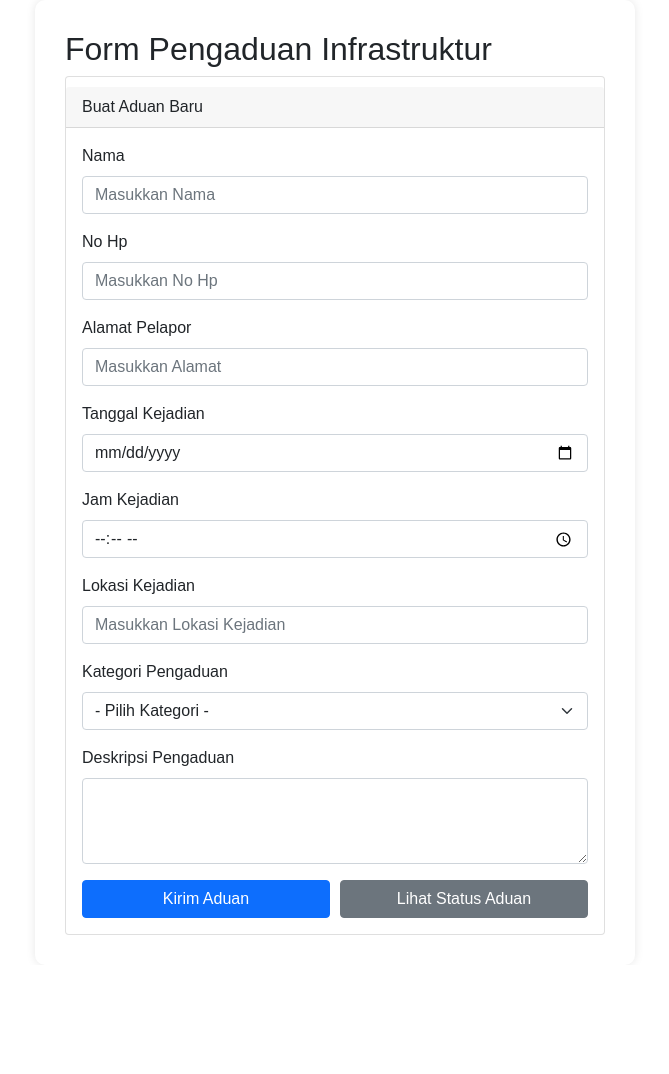
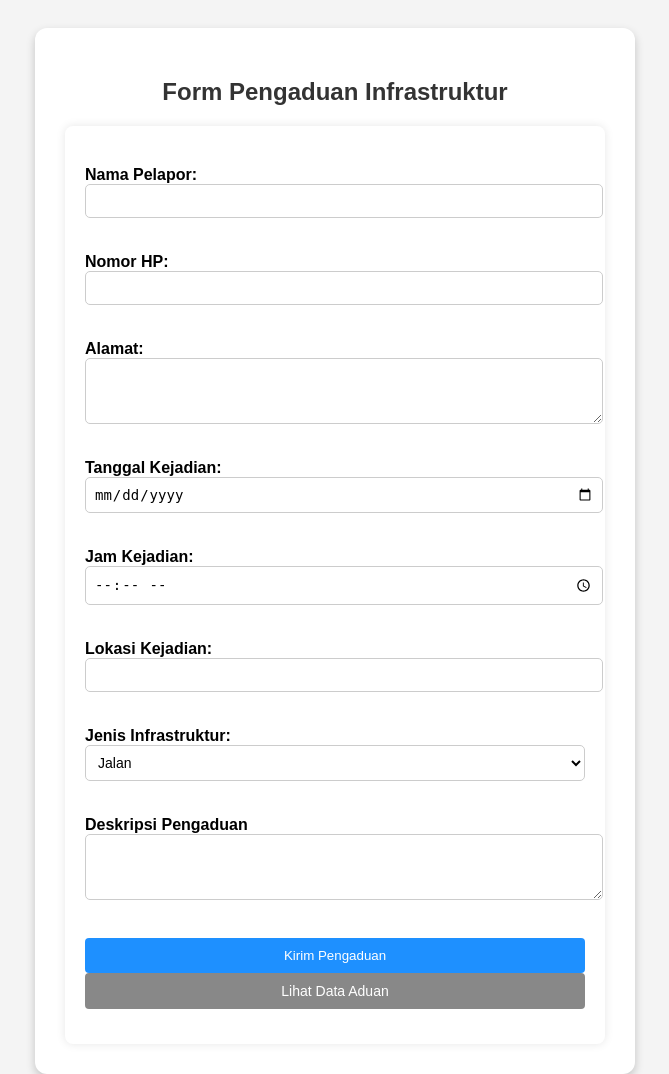
Before and after one commit to nalenpl12/PemWeb, a PHP site: page /form_pengaduan.php in a window 1280 px wide. Shown: the whole page, without its empty margins (305-974 px from the left). Before the commit the page ends 935 px from the top, so only its background shows below. Run offline with PHP 8.4, Linux system fonts and the light colour scheme.

Commit message:
Reva update

```diff
--- a/form_pengaduan.php
+++ b/form_pengaduan.php
@@ -3,16 +3,16 @@
 include 'config/koneksi.php';
 
 //Inisialisasi Variabel
-$nama       = "";
-$nohp       = "";
-$alamat     = "";
-$tanggal    = "";
-$jam        = "";
-$lokasi     = "";
-$kategori   = "";
-$deskripsi  = "";
-$error      = "";
-$sukses     = "";
+$nama = "";
+$nohp = "";
+$alamat = "";
+$tanggal = "";
+$jam = "";
+$lokasi = "";
+$kategori = "";
+$deskripsi = "";
+$error = "";
+$sukses = "";
 
 //Definisikan $op untuk menghindari warning
 $op = isset($_GET['op']) ? $_GET['op'] : "";
@@ -35,14 +35,14 @@ if ($op == 'edit' && isset($_GET['id_aduan'])) {
     $sql1 = "SELECT * FROM aduan WHERE id_aduan = '$id_aduan'";
     $q1 = mysqli_query($koneksi, $sql1);
     if ($row1 = mysqli_fetch_array($q1)) {
-        $nama       = $row1['nama'];
-        $nohp       = $row1['nohp'];
-        $alamat     = $row1['alamat'];
-        $tanggal    = $row1['tanggal'];
-        $jam        = $row1['jam'];
-        $lokasi     = $row1['lokasi'];
-        $kategori   = $row1['kategori'];
-        $deskripsi  = $row1['deskripsi'];
+        $nama = $row1['nama'];
+        $nohp = $row1['nohp'];
+        $alamat = $row1['alamat'];
+        $tanggal = $row1['tanggal'];
+        $jam = $row1['jam'];
+        $lokasi = $row1['lokasi'];
+        $kategori = $row1['kategori'];
+        $deskripsi = $row1['deskripsi'];
     } else {
         $error = "Data tidak ditemukan";
     }
@@ -50,18 +50,17 @@ if ($op == 'edit' && isset($_GET['id_aduan'])) {
 
 //Tambah atau Edit Data
 if ($_SERVER["REQUEST_METHOD"] == "POST") {
-    $nama       = $_POST['nama'];
-    $nohp       = $_POST['nohp'];
-    $alamat     = $_POST['alamat'];
-    $tanggal    = $_POST['tanggal'];
-    $jam        = $_POST['jam'];
-    $lokasi     = $_POST['lokasi'];
-    $kategori   = $_POST['kategori'];
-    $deskripsi  = $_POST['deskripsi'];
+    $nama = $_POST['nama'];
+    $nohp = $_POST['nohp'];
+    $alamat = $_POST['alamat'];
+    $tanggal = $_POST['tanggal'];
+    $jam = $_POST['jam'];
+    $lokasi = $_POST['lokasi'];
+    $kategori = $_POST['kategori'];
+    $deskripsi = $_POST['deskripsi'];
 
-    if ($q1) {
-        header("Location: StatusAduan.php");
-        exit;
+    if (!preg_match('/^\d+$/', $nohp)) {
+        $error = "Nomor HP hanya boleh berisi angka!";
     }
 
     if ($nama && $nohp && $alamat && $tanggal && $jam && $lokasi && $kategori && $deskripsi) {
@@ -94,6 +93,8 @@ if ($_SERVER["REQUEST_METHOD"] == "POST") {
 
     } else {
         $error = "Silakan isi semua data!";
+        header("Location: StatusAduan.php");
+        exit;
     }
 }
 ?>
@@ -104,137 +105,172 @@ if ($_SERVER["REQUEST_METHOD"] == "POST") {
 <head>
     <meta charset="UTF-8">
     <meta name="viewport" content="width=device-width, initial-scale=1.0">
-    <title>Form Pengaduan</title>
-    <link href="https://cdn.jsdelivr.net/npm/bootstrap@5.0.2/dist/css/bootstrap.min.css" rel="stylesheet" integrity="sha384-EVSTQN3/azprG1Anm3QDgpJLIm9Nao0Yz1ztcQTwFspd3yD65VohhpuuCOmLASjC" crossorigin="anonymous">
+    <title>Form Pengaduan Infrastruktur</title>
     <style>
-        .mx-auto {
-            width: 600px;
-            border-radius: 10px;
+        body {
+            font-family: Arial, sans-serif;
+            background-color: #f4f4f4;
+            background-size: cover;
+            background-position: center;
+            background-attachment: fixed;
+            display: grid;
+            flex-direction: column;
+            align-items: center;
+            justify-content: center;
+            height: 100vh;
+            padding: 20px;
+
+        }
+
+        .container {
+            background: #fff;
             padding: 30px;
+            border-radius: 12px;
+            box-shadow: 0px 4px 10px rgba(0, 0, 0, 0.2);
+            width: 90%;
+            max-width: 700px;
+        }
+
+        h2 {
+            text-align: center;
+            color: #333;
+        }
+
+        .form-group {
+            display: flex;
+            flex-direction: column;
+            margin-bottom: 15px;
+            margin-top: 5px;
+        }
+
+        form {
+            display: grid;
+            background: #fff;
+            padding: 20px;
+            border-radius: 8px;
+            width: 500px;
             box-shadow: 0 0 10px rgba(0, 0, 0, 0.1);
         }
 
-        body {
-            font-family: Arial, Helvetica, sans-serif;
-            background: white;
+        label {
+            display: block;
+            margin-top: 15px;
+            font-weight: bold;
         }
 
-        .btn-container {
-            display: flex;
-            justify-content: space-between;
-            gap: 10px;
-            margin-top: 15px;
+        input,
+        select,
+        textarea {
+            width: 100%;
+            padding: 8px;
+            border: 1px solid #ccc;
+            border-radius: 5px;
+            font-size: 14px;
+            background-color: #fff;
         }
 
-        .btn-container .btn {
-            width: 50%;
+        button {
+            margin-top: 18px;
+            background-color: dodgerblue;
+            color: white;
+            padding: 10px 15px;
+            border: none;
+            border-radius: 4px;
+            cursor: pointer;
+            text-decoration: none;
+            display: inline-block;
         }
 
-        .card-header {
-            margin-top: 10px;
+        .button-link {
+            display: inline-block;
+            padding: 10px 15px;
+            background-color: #888;
+            /* abu-abu */
+            color: white;
+            border: none;
+            border-radius: 4px;
+            text-align: center;
+            text-decoration: none;
+            font-size: 14px;
+            cursor: pointer;
+            transition: background-color 0.3s ease;
+        }
+
+        a.button-link:hover {
+            background-color: #666;
+        }
+
+        button:hover {
+            background-color: dodgerblue;
         }
     </style>
 </head>
 
 <body>
-    <div class="mx-auto">
+    <div class="container">
         <h2>Form Pengaduan Infrastruktur</h2>
-        <div class="card">
-            <!--Memasukkan Data-->
-            <div class="card-header">
-                Buat Aduan Baru
-            </div>
-            <div class="card-body">
-                <?php if ($error) {
-                    ?>
-                    <div class="alert alert-danger" role="alert">
-                        <?php echo $error ?>
-                    </div>
-                    <?php
-                }
-                ?>
 
-                <?php if ($sukses) {
-                    ?>
-                    <div class="alert alert-success" role="alert">
-                        <?php echo $sukses ?>
-                    </div>
-                    <?php
-                }
-                ?>
+        <div class="alert error"><?php echo $error; ?></div>
+        <?php ; ?>
 
-                <form action="" method="POST">
+        <?php if ($sukses): ?>
+            <div class="alert success"><?php echo $sukses; ?></div>
+        <?php endif; ?>
 
-                    <div class="mb-3">
-                        <label for="nama" class="form-label">Nama</label>
-                        <input type="text" class="form-control" id="nama" name="nama"
-                            value="<?php echo htmlspecialchars($nama ?? ''); ?>" placeholder="Masukkan Nama" required>
+        <form method="POST">
+            <div class="form-group">
+                <label for="nama">Nama Pelapor:</label>
+                <input type="text" name="nama" id="nama" value="<?= htmlspecialchars($nama) ?>" required>
             </div>
 
-                    <div class="mb-3">
-                        <label for="nohp" class="form-label">No Hp</label>
-                        <input type="number" class="form-control" id="nohp" name="nohp"
-                            value="<?php echo htmlspecialchars($nohp ?? ''); ?>" placeholder="Masukkan No Hp" required>
+            <div class="form-group">
+                <label for="nohp">Nomor HP:</label>
+                <input type="text" name="nohp" id="nohp" value="<?= htmlspecialchars($nohp) ?>" required
+                    pattern="^[0-9]{10,15}$" title="Nomor HP hanya boleh berisi angka (10–15 digit)">
             </div>
 
-                    <div class="mb-3">
-                        <label for="alamat" class="form-label">Alamat Pelapor</label>
-                        <input type="text" class="form-control" id="alamat" name="alamat"
-                            value="<?php echo htmlspecialchars($alamat ?? ''); ?>" placeholder="Masukkan Alamat"
-                            required>
+            <div class="form-group">
+                <label for="alamat">Alamat:</label>
+                <textarea name="alamat" id="alamat" rows="3" required><?= htmlspecialchars($alamat) ?></textarea>
             </div>
 
-                    <div class="mb-3">
-                        <label for="tanggal" class="form-label">Tanggal Kejadian</label>
-                        <input type="date" class="form-control" id="tanggal" name="tanggal"
-                            value="<?php echo htmlspecialchars($tanggal ?? ''); ?>">
+            <div class="form-group">
+                <label for="tanggal">Tanggal Kejadian:</label>
+                <input type="date" name="tanggal" id="tanggal" value="<?= htmlspecialchars($tanggal) ?>" required>
             </div>
 
-                    <div class="mb-3">
-                        <label for="jam" class="form-label">Jam Kejadian</label>
-                        <input type="time" class="form-control" id="jam" name="jam"
-                            value="<?php echo htmlspecialchars($jam ?? ''); ?>">
+            <div class="form-group">
+                <label for="jam">Jam Kejadian:</label>
+                <input type="time" name="jam" id="jam" value="<?= htmlspecialchars($jam) ?>" required>
             </div>
 
-                    <div class="mb-3">
-                        <label for="lokasi" class="form-label">Lokasi Kejadian</label>
-                        <input type="text" class="form-control" id="lokasi" name="lokasi"
-                            value="<?php echo htmlspecialchars($lokasi ?? ''); ?>"
-                            placeholder="Masukkan Lokasi Kejadian">
+            <div class="form-group">
+                <label for="lokasi">Lokasi Kejadian:</label>
+                <input type="text" name="lokasi" id="lokasi" value="<?= htmlspecialchars($lokasi) ?>" required>
             </div>
 
-                    <div class="mb-3">
-                        <label for="kategori" class="form-label">Kategori Pengaduan</label>
-                        <select class="form-select" id="kategori" name="kategori">
-                            <option value="">- Pilih Kategori -</option>
-                            <option value="Jalan" <?php if ($kategori == "Jalan")
-                                echo "selected"; ?>>Jalan</option>
-                            <option value="Jembatan" <?php if ($kategori == "Jembatan")
-                                echo "selected"; ?>>Jembatan</option>
-                            <option value="Saluran" <?php if ($kategori == "Saluran")
-                                echo "selected"; ?>>Saluran Air</option>
-                            <option value="Lampu" <?php if ($kategori == "Lampu")
-                                echo "selected"; ?>>Lampu Jalan</option>
-                            <option value="Fasilitas" <?php if ($kategori == "Fasilitas")
-                                echo "selected"; ?>>Fasilitas Umum</option>
+            <div class="form-group">
+                <label for="kategori">Jenis Infrastruktur:</label>
+                <select name="kategori" id="kategori" required>
+                    <option value="Jalan" <?= $kategori == 'Jalan' ? 'selected' : '' ?>>Jalan</option>
+                    <option value="Jembatan" <?= $kategori == 'Jembatan' ? 'selected' : '' ?>>Jembatan</option>
+                    <option value="Saluran Air" <?= $kategori == 'Saluran Air' ? 'selected' : '' ?>>Saluran Air</option>
+                    <option value="Lampu Jalan" <?= $kategori == 'Lampu Jalan' ? 'selected' : '' ?>>Lampu Jalan</option>
+                    <option value="Fasilitas Umum" <?= $kategori == 'Fasilitas Umum' ? 'selected' : '' ?>>Fasilitas Umum
+                    </option>
                 </select>
             </div>
 
-                    <div class="mb-3">
+            <div class="form-group">
                 <label for="deskripsi" class="form-label">Deskripsi Pengaduan</label>
-                        <textarea class="form-control" id="deskripsi" name="deskripsi"
-                            rows="3"><?php echo htmlspecialchars($deskripsi ?? ''); ?></textarea>
+                <textarea class="form-control" id="deskripsi" name="deskripsi" rows="3"><?php echo htmlspecialchars($deskripsi ?? ''); ?></textarea>
             </div>
 
-                    <div class="btn-container">
-                        <button type="submit" name="submit" class="btn btn-primary">Kirim Aduan</button>
-                        <a href="DataAduan.php" class="btn btn-secondary">Lihat Status Aduan</a>
+            <div class="form-group">
+                <button type="submit">Kirim Pengaduan</button>
+                <a href="DataAduan.php" class="button-link">Lihat Data Aduan</a>
             </div>
-
         </form>
-            </div>
-        </div>
-    </div>
 
         <script>
             //Validasi Nama: hanya huruf dan spasi
@@ -259,6 +295,28 @@ if ($_SERVER["REQUEST_METHOD"] == "POST") {
             });
         </script>
 
+        <script>
+            // Validasi nohp
+            document.addEventListener("DOMContentLoaded", function () {
+                const nohpInput = document.getElementById("nohp");
+                const warningNohp = document.createElement("div");
+                warningNohp.style.color = "red";
+                nohpInput.parentNode.appendChild(warningNohp);
+
+                nohpInput.addEventListener("input", function () {
+                    const pattern = /^[0-9]*$/;
+                    const input = this.value;
+
+                    if (!pattern.test(input)) {
+                        warningNohp.textContent = "Nomor HP hanya boleh berisi angka.";
+                        this.setCustomValidity("Invalid");
+                    } else {
+                        warningNohp.textContent = "";
+                        this.setCustomValidity("");
+                    }
+                });
+            });
+        </script>
 </body>
 
 </html>
```
Lines whose indentation alone changed are shown as unchanged.
